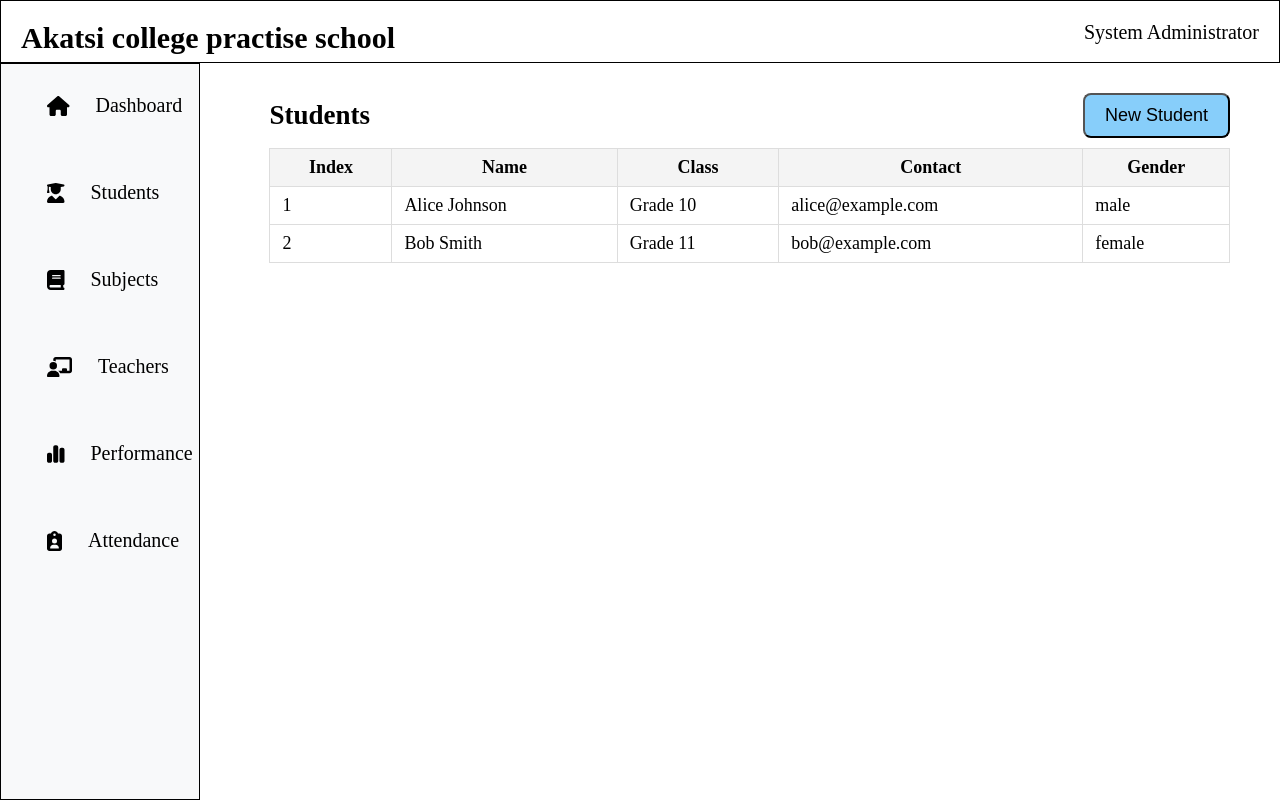
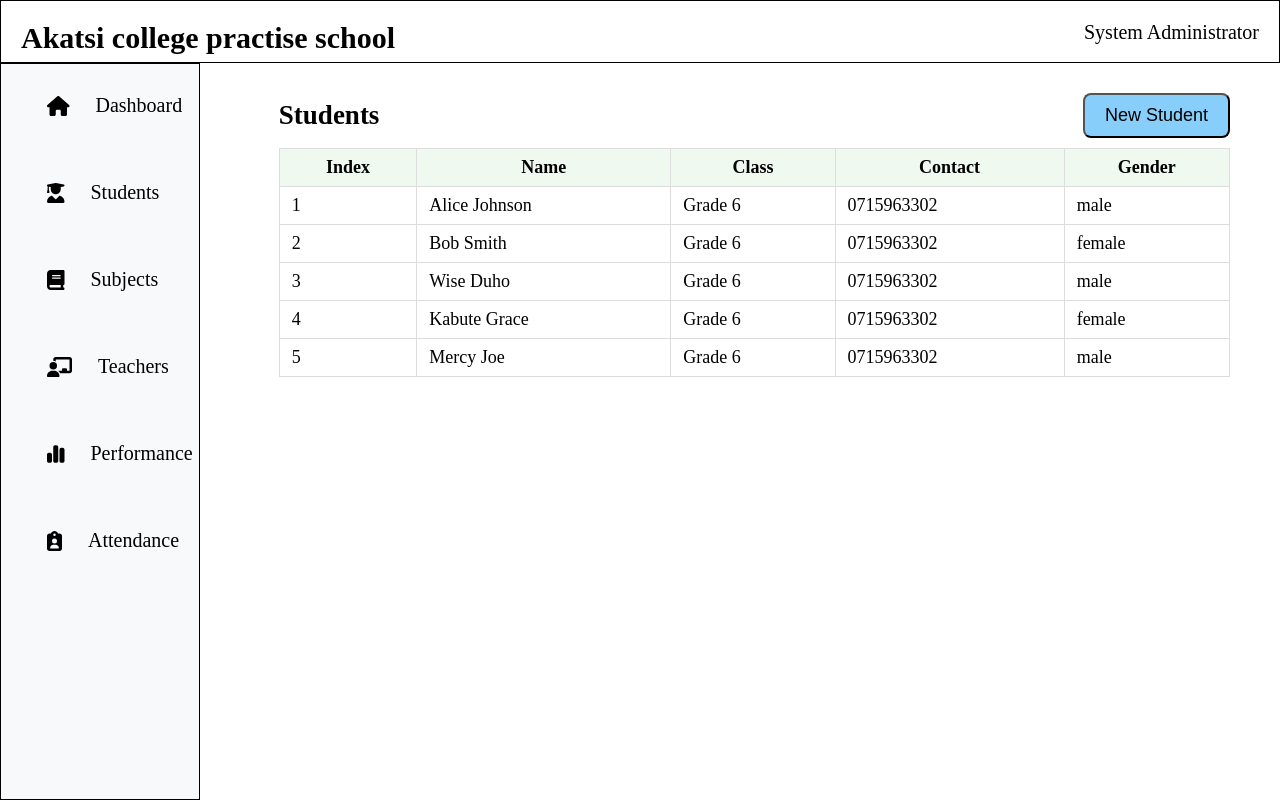
Before and after one commit to Grace-Kabute/School-Management-Frontend, a React (Create React App) app: page /students in a window 1280 px wide. Built offline with nearby package versions, Linux system fonts and the light colour scheme.

Commit message:
Quick Fix

```diff
--- a/src/Components/Components.css
+++ b/src/Components/Components.css
@@ -16,7 +16,7 @@
   }
 
   .list-container th {
-    background-color: #f4f4f4;
+    background-color: #f0f9f0;
     font-weight: bold;
   }
 
--- a/src/Routes/Attendance.js
+++ b/src/Routes/Attendance.js
@@ -3,9 +3,11 @@ import List from '../Components/List';
 
 const AttendanceList = () => {
   const [students, setStudents] = useState([
-    { id: 1, name: 'John Doe', class: '10A', isPresent: false },
-    { id: 2, name: 'Jane Smith', class: '10B', isPresent: false },
-    { id: 3, name: 'Alex Johnson', class: '10A', isPresent: false },
+    { id: 1, name: 'Alice Johnson', class: 'Grade 6', isPresent: false },
+    { id: 2, name: 'Bob Smith', class: 'Grade 6', isPresent: false },
+    { id: 3, name: 'Wise Duho', class: 'Grade 6', isPresent: false },
+    { id: 4, name: 'Kabute Grace', class: 'Grade 6', isPresent: false },
+    { id: 5, name: 'Mercy Joe', class: 'Grade 6', isPresent: false },
   ]);
 
   const fields = ['name', 'class', 'attendance'];
@@ -18,11 +20,28 @@ const AttendanceList = () => {
     );
   };
 
+  const updateAttendance = async () => {
+    try {
+      const response = await fetch('http://your-backend-url/api/attendance', {
+        method: 'POST',
+        headers: { 'Content-Type': 'application/json' },
+        body: JSON.stringify(students),
+      });
+      if (response.ok) {
+        alert("Attendance updated successfully!");
+      } else {
+        console.error("Failed to update attendance");
+      }
+    } catch (error) {
+      console.error("Error updating attendance:", error);
+    }
+  };
+
   return (
     <div className='wrapper'>
       <div className="container">
         <h2>Student Attendance List</h2>
-        <button>Update</button>
+        <button onClick={updateAttendance}>Update</button>
       </div>
       <List items={students} fields={fields} onAttendanceChange={handleAttendanceChange} />
     </div>
--- a/src/Routes/Performance.js
+++ b/src/Routes/Performance.js
@@ -1,11 +1,12 @@
 import React from 'react';
 import List from '../Components/List';
 
-
 const students = [
-  { index: 1, name: 'Alice Johnson', class: 'Grade 10', openerExam: 337, midTerm: 350, EndTerm: 360  },
-  { index: 2, name: 'Bob Smith', class: 'Grade 11', openerExam: 337, midTerm: 350, EndTerm: 360 },
-  { index: 2, name: 'Bob Smith', class: 'Grade 11', openerExam: 397, midTerm: 420, EndTerm: 380 },
+  { index: 1, name: 'Alice Johnson', class: 'Grade 6', openerExam: 337, midTerm: 350, EndTerm: 360  },
+  { index: 2, name: 'Bob Smith', class: 'Grade 6', openerExam: 337, midTerm: 350, EndTerm: 360 },
+  { index: 3, name: 'Wise Duho', class: 'Grade 6', openerExam: 397, midTerm: 420, EndTerm: 380 },
+  { index: 4, name: 'Kabute Grace', class: 'Grade 6', openerExam: 397, midTerm: 420, EndTerm: 380 },
+  { index: 5, name: 'Mercy Joe', class: 'Grade 6', openerExam: 397, midTerm: 420, EndTerm: 380 },
 ];
 
 const studentsWithAverage = students.map((student) => ({
@@ -14,11 +15,28 @@ const studentsWithAverage = students.map((student) => ({
 }));
 
 const Performance = () => {
+  const updatePerformance = async () => {
+    try {
+      const response = await fetch('http://localhost:3000/api/grades', {
+        method: 'POST',
+        headers: { 'Content-Type': 'application/json' },
+        body: JSON.stringify(studentsWithAverage),
+      });
+      if (response.ok) {
+        alert("Data updated successfully!");
+      } else {
+        console.error("Failed to update data");
+      }
+    } catch (error) {
+      console.error("Error updating data:", error);
+    }
+  };
+
   return (
     <div className='wrapper'>
       <div className='container'>
         <h2>Performance</h2>
-        <button>Update</button>
+        <button onClick={updatePerformance}>Update</button>
       </div>
       <List items={studentsWithAverage} fields={['index', 'name','openerExam','midTerm', 'EndTerm', 'average']} />
     </div>
--- a/src/Routes/Students.js
+++ b/src/Routes/Students.js
@@ -6,8 +6,11 @@ import './Routes.css';
 
 const StudentsList = () => {
   const [students, setStudents] = useState([
-    { index: 1, name: 'Alice Johnson', class: 'Grade 10', contact: 'alice@example.com', gender: 'male' },
-    { index: 2, name: 'Bob Smith', class: 'Grade 11', contact: 'bob@example.com', gender: 'female' },
+    { index: 1, name: 'Alice Johnson', class: 'Grade 6', contact: '0715963302', gender: 'male' },
+    { index: 2, name: 'Bob Smith', class: 'Grade 6', contact: '0715963302', gender: 'female' },
+    { index: 3, name: 'Wise Duho', class: 'Grade 6', contact: '0715963302', gender: 'male' },
+    { index: 4, name: 'Kabute Grace', class: 'Grade 6', contact: '0715963302', gender: 'female' },
+    { index: 5, name: 'Mercy Joe', class: 'Grade 6', contact: '0715963302', gender: 'male' },
   ]);
 
   const [isModalOpen, setIsModalOpen] = useState(false);
@@ -23,6 +26,7 @@ const StudentsList = () => {
     <div className='wrapper'>
       <div className="container">
         <h2>Students</h2>
+        {/* <button onClick={openModal}>Students</button> */}
         <button onClick={openModal}>New Student</button>
       </div>
       <List items={students} fields={['index', 'name', 'class', 'contact', 'gender']} />
--- a/src/Routes/Subjects.js
+++ b/src/Routes/Subjects.js
@@ -5,8 +5,11 @@ import SubjectModal from '../Components/SubjectModal';
 
 const SubjectsList = () => {
   const [subjects, setSubjects] = useState([
-    { index: 1, name: 'Math', class: 'Grade 10' },
-    { index: 2, name: 'Science', class: 'Grade 11' },
+    { code: 1, title: 'Math', teacher: 'Mr. Red' },
+    { code: 2, title: 'Science', teacher: 'Mrs. Brown' },
+    { code: 2, title: 'English', teacher: 'Ms. Green' },
+    { code: 2, title: 'Geography', teacher: 'Mr. Yellow' },
+    { code: 2, title: 'Muslim', teacher: 'Mr. White' },
   ]);
   const [isModalOpen, setIsModalOpen] = useState(false);
 
@@ -22,7 +25,7 @@ const SubjectsList = () => {
         <h2>Subjects</h2>
         <button onClick={openModal}>New subject</button>
       </div>
-      <List items={subjects} fields={['index', 'name', 'class']} />
+      <List items={subjects} fields={['code', 'title', 'teacher']} />
       <SubjectModal isOpen={isModalOpen} onRequestClose={closeModal} onAddSubject={addSubject} />
     </div>
   );
--- a/src/Routes/Teachers.js
+++ b/src/Routes/Teachers.js
@@ -6,8 +6,11 @@ import '../Components/Components.css'
 
 const TeachersList = () => {
   const [teachers, setTeachers] = useState([
-    { code: 1, name: 'Mr. Green', class: 'Math', contact: 'green@example.com' },
-    { code: 2, name: 'Ms. Brown', class: 'Science', contact: 'brown@example.com' },
+    { code: 1, name: 'Mr. Red', subject: 'Math', contact: 'green@example.com' },
+    { code: 2, name: 'Mrs. Brown', subject: 'Science', contact: 'brown@example.com' },
+    { code: 2, name: 'Ms. Green', subject: 'English', contact: 'brown@example.com' },
+    { code: 2, name: 'Mr. Yellow', subject: 'Geography', contact: 'brown@example.com' },
+    { code: 2, name: 'Mr. White', subject: 'Muslim', contact: 'brown@example.com' },
   ]);
   const [isModalOpen, setIsModalOpen] = useState(false);
 
@@ -23,7 +26,7 @@ const TeachersList = () => {
         <h2>Teachers</h2>
         <button onClick={openModal}>New Teacher</button>
       </div>
-      <List items={teachers} fields={['code', 'name', 'class', 'contact']} />
+      <List items={teachers} fields={['code', 'name', 'subject', 'contact']} />
       <TeacherModal isOpen={isModalOpen} onRequestClose={closeModal} onAddTeacher={addTeacher} />
     </div>
   );
```
Also changed, not shown: src/school.jpg (added).
